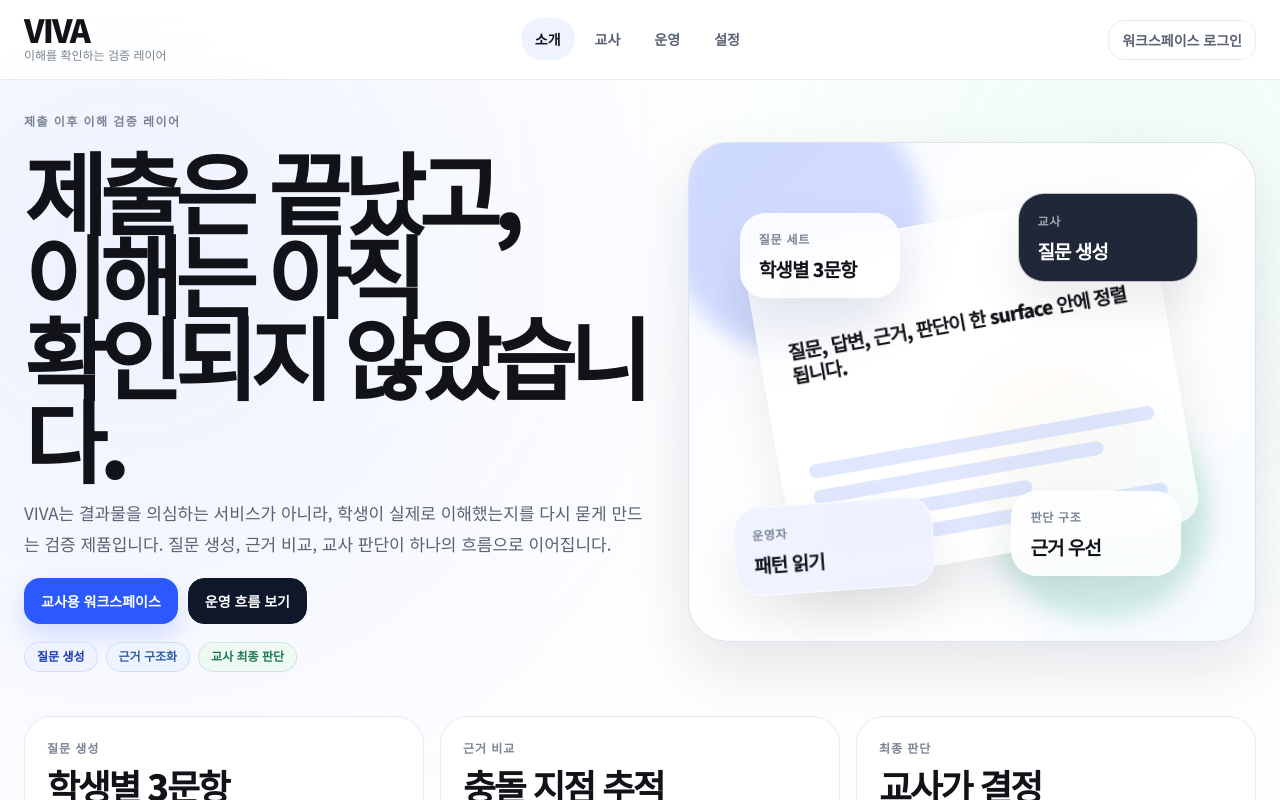
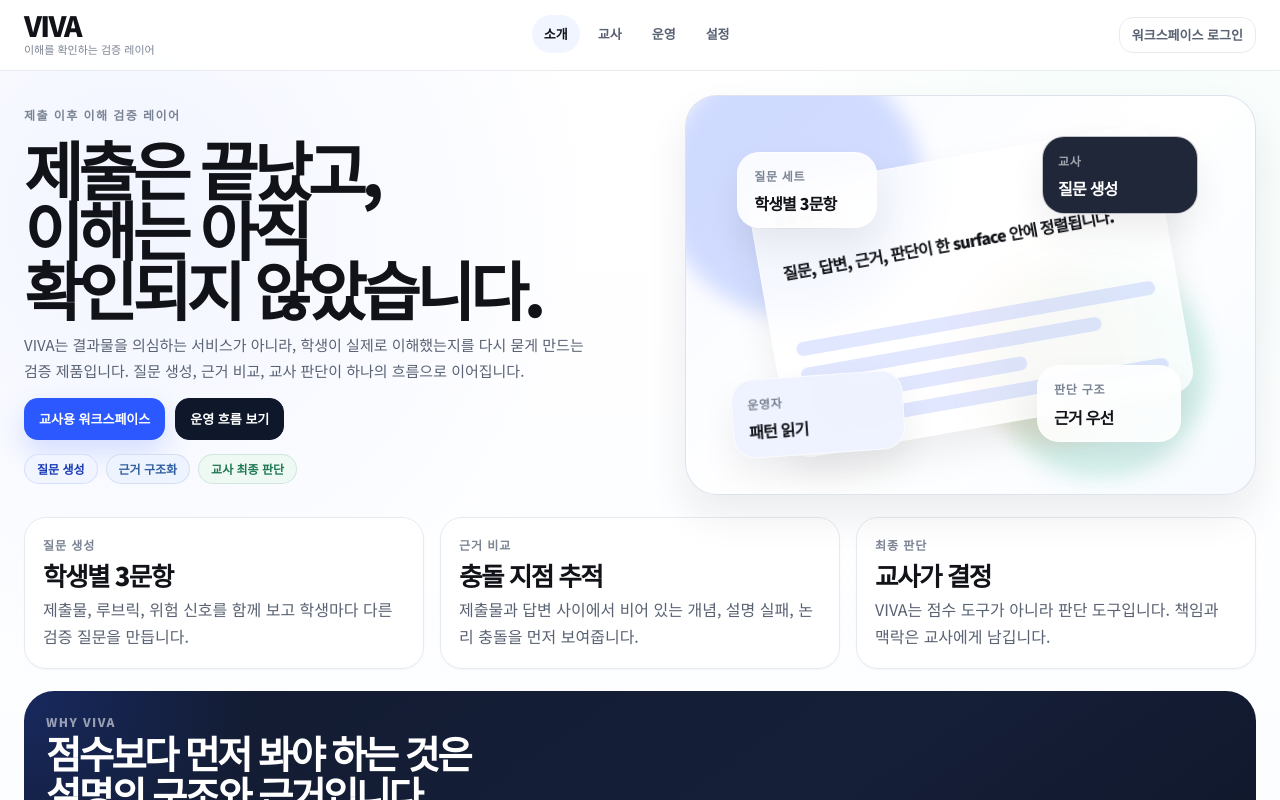
Before and after one commit to devmonkey1202/viva, a Next.js app in the folder apps/web/: page / in a window 1280 px wide. Shown: the top 800 px of the page. Built offline with nearby package versions, Linux system fonts and the light colour scheme.

Commit message:
style: refine typography and responsive pacing

```diff
--- a/apps/web/src/app/globals.css
+++ b/apps/web/src/app/globals.css
@@ -3,11 +3,11 @@
 :root {
   --background: #ffffff;
   --surface: #ffffff;
-  --surface-subtle: #f8faff;
-  --surface-alt: #f3f6fc;
-  --surface-blue: #eef3ff;
-  --surface-mint: #eaf7f1;
-  --surface-peach: #fff1e8;
+  --surface-subtle: #fafbfd;
+  --surface-alt: #f5f7fb;
+  --surface-blue: #f1f5ff;
+  --surface-mint: #eef8f4;
+  --surface-peach: #fff5ee;
   --surface-ink: #0f172b;
   --text: #111318;
   --text-secondary: #596273;
@@ -16,8 +16,8 @@
   --line-strong: #d5dce8;
   --accent: #2b59ff;
   --accent-strong: #183bb6;
-  --accent-soft: #eef3ff;
-  --accent-softer: rgba(43, 89, 255, 0.08);
+  --accent-soft: #f1f5ff;
+  --accent-softer: rgba(43, 89, 255, 0.06);
   --mint-strong: #2d8e6a;
   --warning: #9a5f15;
   --warning-soft: #fff5e8;
@@ -27,13 +27,13 @@
   --info-soft: #eef4ff;
   --success: #1f7a55;
   --success-soft: #eff9f3;
-  --shadow-xs: 0 1px 2px rgba(16, 24, 40, 0.04);
-  --shadow-sm: 0 12px 24px rgba(16, 24, 40, 0.06);
-  --shadow-md: 0 24px 60px rgba(16, 24, 40, 0.1);
-  --radius-sm: 14px;
-  --radius-md: 20px;
-  --radius-lg: 28px;
-  --radius-xl: 36px;
+  --shadow-xs: 0 1px 2px rgba(16, 24, 40, 0.035);
+  --shadow-sm: 0 10px 22px rgba(16, 24, 40, 0.055);
+  --shadow-md: 0 20px 48px rgba(16, 24, 40, 0.085);
+  --radius-sm: 12px;
+  --radius-md: 18px;
+  --radius-lg: 24px;
+  --radius-xl: 32px;
   --motion-fast: 160ms;
   --motion-base: 220ms;
   --easing: cubic-bezier(0.2, 0.8, 0.2, 1);
@@ -58,7 +58,7 @@
   background: var(--background);
   color: var(--text);
   font-family: var(--font-viva-sans), sans-serif;
-  line-height: 1.58;
+  line-height: 1.54;
   text-rendering: optimizeLegibility;
 }
 
@@ -81,16 +81,16 @@
 .app-shell {
   min-height: 100vh;
   background:
-    radial-gradient(circle at 8% -2%, rgba(43, 89, 255, 0.06), transparent 22%),
-    radial-gradient(circle at 100% 0%, rgba(15, 23, 43, 0.04), transparent 26%),
+    radial-gradient(circle at 8% -2%, rgba(43, 89, 255, 0.045), transparent 22%),
+    radial-gradient(circle at 100% 0%, rgba(15, 23, 43, 0.03), transparent 26%),
     var(--background);
 }
 
 .app-shell--landing {
   background:
-    radial-gradient(circle at 10% 8%, rgba(43, 89, 255, 0.08), transparent 20%),
-    radial-gradient(circle at 88% 6%, rgba(61, 219, 162, 0.08), transparent 16%),
-    linear-gradient(180deg, #ffffff 0%, #fbfcff 42%, #ffffff 100%);
+    radial-gradient(circle at 10% 8%, rgba(43, 89, 255, 0.06), transparent 18%),
+    radial-gradient(circle at 88% 6%, rgba(61, 219, 162, 0.05), transparent 14%),
+    linear-gradient(180deg, #ffffff 0%, #fcfdff 40%, #ffffff 100%);
 }
 
 .app-shell--teacher,
@@ -103,17 +103,17 @@
 }
 
 .page-stack {
-  width: min(1380px, 100%);
+  width: min(1280px, 100%);
   margin: 0 auto;
   display: flex;
   flex-direction: column;
-  gap: 24px;
-  padding: 20px 16px 56px;
+  gap: 20px;
+  padding: 18px 16px 52px;
 }
 
 .page-stack--landing {
-  gap: 44px;
-  padding-top: 32px;
+  gap: 36px;
+  padding-top: 24px;
 }
 
 .page-stack--auth {
@@ -135,14 +135,14 @@
 }
 
 .app-header__inner {
-  width: min(1380px, 100%);
+  width: min(1280px, 100%);
   margin: 0 auto;
   display: flex;
   flex-wrap: wrap;
   align-items: center;
   justify-content: space-between;
   gap: 12px 18px;
-  padding: 14px 16px;
+  padding: 12px 16px;
 }
 
 .brand-link {
@@ -156,14 +156,14 @@
 }
 
 .brand-link__copy strong {
-  font-size: 30px;
+  font-size: 26px;
   font-weight: 900;
   letter-spacing: -0.06em;
-  line-height: 0.95;
+  line-height: 0.96;
 }
 
 .brand-link__copy span {
-  font-size: 12px;
+  font-size: 11px;
   color: var(--text-muted);
 }
 
@@ -186,10 +186,10 @@
   display: inline-flex;
   align-items: center;
   justify-content: center;
-  min-height: 42px;
+  min-height: 38px;
   border-radius: 999px;
-  padding: 0 14px;
-  font-size: 14px;
+  padding: 0 12px;
+  font-size: 13px;
   font-weight: 700;
   color: var(--text-secondary);
   transition:
@@ -224,12 +224,12 @@
 .intro-block {
   position: relative;
   display: grid;
-  gap: 22px;
+  gap: 18px;
   border: 1px solid var(--line);
   border-radius: var(--radius-xl);
   background:
     linear-gradient(180deg, rgba(255, 255, 255, 0.98) 0%, rgba(250, 251, 255, 0.98) 100%);
-  padding: 28px;
+  padding: 22px;
   box-shadow: var(--shadow-sm);
   overflow: hidden;
 }
@@ -271,8 +271,8 @@
 .intro-title,
 .auth-shell__title {
   margin: 0;
-  font-size: clamp(2.2rem, 4vw, 4.2rem);
-  line-height: 1;
+  font-size: clamp(1.85rem, 3.2vw, 3.2rem);
+  line-height: 1.02;
   letter-spacing: -0.07em;
   font-weight: 900;
 }
@@ -282,8 +282,8 @@
 .section-description,
 .body-copy {
   margin: 0;
-  font-size: 15px;
-  line-height: 1.8;
+  font-size: 14px;
+  line-height: 1.72;
   color: var(--text-secondary);
 }
 
@@ -302,11 +302,11 @@
   align-items: center;
   justify-content: center;
   gap: 8px;
-  min-height: 46px;
+  min-height: 42px;
   border: 1px solid transparent;
-  border-radius: 16px;
-  padding: 0 16px;
-  font-size: 14px;
+  border-radius: 14px;
+  padding: 0 14px;
+  font-size: 13px;
   font-weight: 800;
   transition:
     transform var(--motion-fast) var(--easing),
@@ -360,8 +360,8 @@
 }
 
 .button--compact {
-  min-height: 40px;
-  padding-inline: 13px;
+  min-height: 36px;
+  padding-inline: 12px;
 }
 
 .button--full {
@@ -371,11 +371,11 @@
 .surface-card {
   position: relative;
   display: grid;
-  gap: 18px;
+  gap: 16px;
   border: 1px solid var(--line);
   border-radius: var(--radius-lg);
   background: var(--surface);
-  padding: 22px;
+  padding: 18px;
   box-shadow: var(--shadow-xs);
   overflow: hidden;
 }
@@ -419,7 +419,7 @@
   flex-wrap: wrap;
   align-items: flex-start;
   justify-content: space-between;
-  gap: 16px;
+  gap: 12px;
 }
 
 .surface-card__action {
@@ -435,16 +435,16 @@
 
 .section-title {
   margin: 0;
-  font-size: clamp(1.4rem, 2vw, 1.95rem);
-  line-height: 1.18;
+  font-size: clamp(1.22rem, 1.5vw, 1.68rem);
+  line-height: 1.24;
   letter-spacing: -0.05em;
   font-weight: 900;
 }
 
 .section-headline {
   margin: 0;
-  font-size: clamp(1.8rem, 3vw, 3rem);
-  line-height: 1.08;
+  font-size: clamp(1.6rem, 2.2vw, 2.3rem);
+  line-height: 1.12;
   letter-spacing: -0.06em;
   font-weight: 900;
 }
@@ -467,11 +467,11 @@
 .metric-card {
   display: grid;
   gap: 8px;
-  min-height: 144px;
+  min-height: 124px;
   border: 1px solid var(--line);
-  border-radius: 24px;
+  border-radius: 20px;
   background: linear-gradient(180deg, #ffffff 0%, #f9fbff 100%);
-  padding: 20px;
+  padding: 18px;
   box-shadow: var(--shadow-xs);
 }
 
@@ -486,7 +486,7 @@
 
 .metric-card__value {
   margin: 0;
-  font-size: clamp(1.85rem, 3vw, 2.4rem);
+  font-size: clamp(1.45rem, 2vw, 1.9rem);
   line-height: 1;
   letter-spacing: -0.06em;
   font-weight: 900;
@@ -494,8 +494,8 @@
 
 .metric-card__note {
   margin: 0;
-  font-size: 13px;
-  line-height: 1.65;
+  font-size: 12px;
+  line-height: 1.58;
   color: var(--text-secondary);
 }
 
@@ -559,15 +559,15 @@
 }
 
 .field-block__label {
-  font-size: 14px;
+  font-size: 13px;
   font-weight: 800;
   color: var(--text);
 }
 
 .field-block__helper,
 .helper-text {
-  font-size: 13px;
-  line-height: 1.65;
+  font-size: 12px;
+  line-height: 1.58;
   color: var(--text-muted);
 }
 
@@ -575,10 +575,10 @@
 .form-textarea {
   width: 100%;
   border: 1px solid var(--line);
-  border-radius: 18px;
+  border-radius: 16px;
   background: #ffffff;
   color: var(--text);
-  padding: 14px 16px;
+  padding: 13px 14px;
   transition:
     border-color var(--motion-fast) var(--easing),
     box-shadow var(--motion-fast) var(--easing),
@@ -586,13 +586,13 @@
 }
 
 .form-input {
-  min-height: 48px;
+  min-height: 44px;
 }
 
 .form-textarea {
-  min-height: 132px;
+  min-height: 120px;
   resize: vertical;
-  line-height: 1.75;
+  line-height: 1.68;
 }
 
 .form-input:focus,
@@ -614,12 +614,12 @@
 .toggle-row {
   display: flex;
   align-items: center;
-  gap: 10px;
-  min-height: 48px;
+  gap: 8px;
+  min-height: 44px;
   border: 1px solid var(--line);
-  border-radius: 18px;
+  border-radius: 16px;
   background: #ffffff;
-  padding: 0 14px;
+  padding: 0 13px;
   color: var(--text-secondary);
 }
 
@@ -633,9 +633,9 @@
   display: grid;
   gap: 10px;
   border: 1px solid var(--line);
-  border-radius: 20px;
+  border-radius: 18px;
   background: linear-gradient(180deg, #fbfcff 0%, #f7f9fc 100%);
-  padding: 16px;
+  padding: 14px;
 }
 
 .summary-box--accent {
@@ -661,8 +661,8 @@
 .voice-preview__body,
 .completion-card__body {
   margin: 0;
-  font-size: 15px;
-  line-height: 1.75;
+  font-size: 14px;
+  line-height: 1.68;
   color: var(--text);
 }
 
@@ -675,7 +675,7 @@
 }
 
 .question-card__head strong {
-  font-size: 15px;
+  font-size: 14px;
   font-weight: 800;
 }
 
@@ -685,14 +685,14 @@
 .completion-card__hint,
 .voice-preview__label {
   margin: 0;
-  font-size: 13px;
-  line-height: 1.65;
+  font-size: 12px;
+  line-height: 1.58;
   color: var(--text-muted);
 }
 
 .contradiction-card__label {
   margin: 0;
-  font-size: 13px;
+  font-size: 12px;
   font-weight: 800;
   color: var(--text-secondary);
 }
@@ -711,15 +711,15 @@
 
 .empty-state__title {
   margin: 0;
-  font-size: 15px;
+  font-size: 14px;
   font-weight: 800;
 }
 
 .empty-state__description {
   margin: 0;
   color: var(--text-secondary);
-  font-size: 14px;
-  line-height: 1.75;
+  font-size: 13px;
+  line-height: 1.68;
 }
 
 .list-row {
@@ -743,28 +743,28 @@
 
 .list-row__title {
   margin: 0;
-  font-size: 14px;
+  font-size: 13px;
   font-weight: 800;
 }
 
 .list-row__body {
   margin: 0;
-  font-size: 13px;
-  line-height: 1.65;
+  font-size: 12px;
+  line-height: 1.58;
   color: var(--text-muted);
 }
 
 .list-row__value {
-  font-size: 18px;
+  font-size: 16px;
   font-weight: 800;
 }
 
 .inline-alert,
 .inline-notice {
-  border-radius: 18px;
-  padding: 14px 16px;
-  font-size: 14px;
-  line-height: 1.65;
+  border-radius: 16px;
+  padding: 12px 14px;
+  font-size: 13px;
+  line-height: 1.58;
 }
 
 .inline-alert {
@@ -788,9 +788,9 @@
   display: grid;
   gap: 12px;
   border: 1px solid var(--line);
-  border-radius: 20px;
+  border-radius: 18px;
   background: #ffffff;
-  padding: 18px;
+  padding: 16px;
 }
 
 .flow-guide__step--current {
@@ -813,42 +813,42 @@
   display: inline-flex;
   align-items: center;
   justify-content: center;
-  width: 34px;
-  height: 34px;
+  width: 30px;
+  height: 30px;
   border-radius: 999px;
   background: var(--surface-blue);
   color: var(--accent-strong);
-  font-size: 13px;
+  font-size: 12px;
   font-weight: 800;
 }
 
 .flow-guide__title {
   margin: 0;
-  font-size: 15px;
+  font-size: 14px;
   font-weight: 800;
 }
 
 .flow-guide__description,
 .flow-guide__note {
   margin: 0;
+  font-size: 12px;
+  line-height: 1.58;
+  color: var(--text-secondary);
+}
+
+.decision-options {
+  display: grid;
+  gap: 8px;
+}
+
+.option-button {
+  min-height: 40px;
+  border: 1px solid var(--line);
+  border-radius: 14px;
+  background: #ffffff;
+  padding: 0 12px;
+  text-align: left;
   font-size: 13px;
-  line-height: 1.65;
-  color: var(--text-secondary);
-}
-
-.decision-options {
-  display: grid;
-  gap: 8px;
-}
-
-.option-button {
-  min-height: 44px;
-  border: 1px solid var(--line);
-  border-radius: 16px;
-  background: #ffffff;
-  padding: 0 14px;
-  text-align: left;
-  font-size: 14px;
   font-weight: 700;
   color: var(--text-secondary);
 }
@@ -932,9 +932,9 @@
   width: 100%;
   text-align: left;
   border: 1px solid var(--line);
-  border-radius: 20px;
+  border-radius: 18px;
   background: #ffffff;
-  padding: 16px;
+  padding: 14px;
   transition:
     border-color var(--motion-fast) var(--easing),
     background-color var(--motion-fast) var(--easing),
@@ -956,11 +956,11 @@
 }
 
 .student-layout {
-  width: min(760px, 100%);
+  width: min(720px, 100%);
   margin: 0 auto;
   display: grid;
-  gap: 18px;
-  padding: 18px 16px 42px;
+  gap: 16px;
+  padding: 16px 16px 36px;
 }
 
 .student-progress {
@@ -982,7 +982,7 @@
 }
 
 .student-progress__track {
-  height: 8px;
+  height: 6px;
   border-radius: 999px;
   background: #e8edf7;
   overflow: hidden;
@@ -1021,7 +1021,7 @@
 .data-table {
   width: 100%;
   border-collapse: collapse;
-  font-size: 14px;
+  font-size: 13px;
 }
 
 .data-table thead th {
@@ -1066,28 +1066,28 @@
 
 .landing-hero {
   display: grid;
-  gap: 28px;
+  gap: 22px;
   align-items: center;
 }
 
 .landing-hero__copy {
   display: grid;
-  gap: 18px;
+  gap: 14px;
 }
 
 .landing-hero__title {
   margin: 0;
-  font-size: clamp(3rem, 7vw, 6.8rem);
-  line-height: 0.92;
-  letter-spacing: -0.08em;
+  font-size: clamp(2.25rem, 5vw, 4.8rem);
+  line-height: 0.94;
+  letter-spacing: -0.075em;
   font-weight: 900;
 }
 
 .landing-hero__description {
   margin: 0;
-  max-width: 640px;
-  font-size: 17px;
-  line-height: 1.85;
+  max-width: 560px;
+  font-size: 15px;
+  line-height: 1.72;
   color: var(--text-secondary);
 }
 
@@ -1099,13 +1099,13 @@
 
 .landing-stage {
   position: relative;
-  min-height: 500px;
+  min-height: 400px;
   overflow: hidden;
-  border-radius: 40px;
+  border-radius: 32px;
   border: 1px solid rgba(213, 220, 232, 0.78);
   background:
     linear-gradient(135deg, rgba(248, 250, 255, 1) 0%, rgba(255, 255, 255, 1) 52%, rgba(247, 251, 255, 1) 100%);
-  box-shadow: var(--shadow-md);
+  box-shadow: 0 20px 40px rgba(16, 24, 40, 0.08);
 }
 
 .landing-stage__halo {
@@ -1141,9 +1141,9 @@
   display: grid;
   gap: 8px;
   border: 1px solid rgba(255, 255, 255, 0.72);
-  border-radius: 26px;
+  border-radius: 22px;
   backdrop-filter: blur(14px);
-  box-shadow: 0 24px 50px rgba(17, 19, 24, 0.08);
+  box-shadow: 0 18px 36px rgba(17, 19, 24, 0.07);
 }
 
 .landing-stage__plane span,
@@ -1158,15 +1158,15 @@
 
 .landing-stage__plane strong,
 .landing-stage__metric strong {
-  font-size: 19px;
-  line-height: 1.28;
+  font-size: 16px;
+  line-height: 1.26;
   letter-spacing: -0.05em;
   font-weight: 800;
 }
 
 .landing-stage__plane--main {
   inset: 15% 14% 17% 14%;
-  padding: 28px;
+  padding: 22px;
   background: rgba(255, 255, 255, 0.8);
   transform: rotate(-10deg);
 }
@@ -1174,8 +1174,8 @@
 .landing-stage__plane--top {
   top: 10%;
   right: 10%;
-  width: 180px;
-  padding: 18px;
+  width: 156px;
+  padding: 15px;
   background: rgba(15, 23, 43, 0.93);
   color: #ffffff;
 }
@@ -1187,8 +1187,8 @@
 .landing-stage__plane--side {
   left: 8%;
   bottom: 10%;
-  width: 200px;
-  padding: 18px;
+  width: 172px;
+  padding: 15px;
   background: rgba(238, 243, 255, 0.94);
   transform: rotate(-4deg);
 }
@@ -1196,16 +1196,16 @@
 .landing-stage__metric--left {
   left: 9%;
   top: 14%;
-  min-width: 160px;
-  padding: 16px 18px;
+  min-width: 140px;
+  padding: 14px 16px;
   background: rgba(255, 255, 255, 0.88);
 }
 
 .landing-stage__metric--right {
   right: 13%;
   bottom: 13%;
-  min-width: 170px;
-  padding: 16px 18px;
+  min-width: 144px;
+  padding: 14px 16px;
   background: rgba(255, 255, 255, 0.88);
 }
 
@@ -1241,11 +1241,11 @@
 .landing-role-card,
 .landing-preview-card {
   display: grid;
-  gap: 10px;
+  gap: 8px;
   border: 1px solid var(--line);
-  border-radius: 28px;
+  border-radius: 22px;
   background: #ffffff;
-  padding: 22px;
+  padding: 18px;
   box-shadow: var(--shadow-xs);
 }
 
@@ -1259,7 +1259,7 @@
 }
 
 .landing-proof-card__value {
-  font-size: clamp(1.8rem, 2.8vw, 2.6rem);
+  font-size: clamp(1.4rem, 2vw, 1.9rem);
   line-height: 1;
   letter-spacing: -0.06em;
   font-weight: 900;
@@ -1272,14 +1272,14 @@
 .landing-band__description {
   margin: 0;
   color: var(--text-secondary);
-  line-height: 1.8;
+  line-height: 1.7;
 }
 
 .landing-band {
   display: grid;
-  gap: 22px;
-  border-radius: 40px;
-  padding: 28px;
+  gap: 18px;
+  border-radius: 30px;
+  padding: 22px;
   background:
     radial-gradient(circle at top left, rgba(43, 89, 255, 0.22), transparent 18%),
     linear-gradient(145deg, #121b31 0%, #151f38 56%, #0e1425 100%);
@@ -1293,8 +1293,8 @@
 .landing-band__title,
 .landing-cta__title {
   margin: 0;
-  font-size: clamp(2rem, 4vw, 3.4rem);
-  line-height: 1.02;
+  font-size: clamp(1.7rem, 3vw, 2.6rem);
+  line-height: 1.08;
   letter-spacing: -0.07em;
   font-weight: 900;
 }
@@ -1326,8 +1326,8 @@
 .landing-role-card h3,
 .landing-preview-card h3 {
   margin: 0;
-  font-size: 24px;
-  line-height: 1.2;
+  font-size: 20px;
+  line-height: 1.22;
   letter-spacing: -0.05em;
   font-weight: 900;
 }
@@ -1336,21 +1336,21 @@
   display: grid;
   gap: 12px;
   border: 1px solid var(--line);
-  border-radius: 28px;
+  border-radius: 22px;
   background: #ffffff;
-  padding: 22px;
+  padding: 18px;
 }
 
 .landing-flow__item span {
   display: inline-flex;
   align-items: center;
   justify-content: center;
-  width: 44px;
-  height: 44px;
+  width: 38px;
+  height: 38px;
   border-radius: 999px;
   background: var(--accent-soft);
   color: var(--accent-strong);
-  font-size: 13px;
+  font-size: 12px;
   font-weight: 800;
 }
 
@@ -1358,7 +1358,7 @@
 .landing-role-card small {
   margin: 0;
   color: var(--text-secondary);
-  line-height: 1.75;
+  line-height: 1.68;
 }
 
 .landing-role-card--teacher {
@@ -1376,24 +1376,24 @@
 .landing-role-card__hint {
   display: inline-flex;
   align-items: center;
-  min-height: 44px;
-  font-size: 14px;
+  min-height: 38px;
+  font-size: 13px;
   font-weight: 700;
   color: var(--text-secondary);
 }
 
 .landing-preview-card {
-  gap: 14px;
+  gap: 12px;
 }
 
 .landing-preview-card__screen {
   display: grid;
   gap: 10px;
-  min-height: 220px;
-  border-radius: 24px;
+  min-height: 190px;
+  border-radius: 20px;
   border: 1px solid rgba(213, 220, 232, 0.78);
   background: linear-gradient(180deg, rgba(255, 255, 255, 0.96) 0%, rgba(247, 249, 255, 0.96) 100%);
-  padding: 16px;
+  padding: 14px;
 }
 
 .landing-preview-card__screen-top {
@@ -1403,7 +1403,7 @@
 
 .landing-preview-card__screen-body {
   display: grid;
-  grid-template-columns: minmax(0, 1fr) 116px;
+  grid-template-columns: minmax(0, 1fr) 94px;
   gap: 12px;
   flex: 1;
 }
@@ -1415,15 +1415,15 @@
 }
 
 .landing-preview-card__screen-main i {
-  height: 54px;
+  height: 46px;
 }
 
 .landing-preview-card__screen-main i:nth-child(1) {
-  height: 82px;
+  height: 68px;
 }
 
 .landing-preview-card__screen-side i {
-  height: 66px;
+  height: 56px;
 }
 
 .landing-preview-card--teacher .landing-preview-card__screen {
@@ -1448,13 +1448,13 @@
 
 .landing-cta {
   display: grid;
-  gap: 18px;
+  gap: 16px;
   border: 1px solid var(--line);
-  border-radius: 40px;
+  border-radius: 30px;
   background:
     linear-gradient(135deg, rgba(238, 243, 255, 0.95) 0%, rgba(255, 255, 255, 1) 58%),
     #ffffff;
-  padding: 28px;
+  padding: 22px;
   box-shadow: var(--shadow-sm);
 }
 
@@ -1466,15 +1466,15 @@
 .auth-shell__copy,
 .auth-shell__panel {
   border: 1px solid var(--line);
-  border-radius: 32px;
+  border-radius: 24px;
   background: #ffffff;
-  padding: 24px;
+  padding: 20px;
   box-shadow: var(--shadow-sm);
 }
 
 .auth-shell__copy {
   display: grid;
-  gap: 16px;
+  gap: 14px;
   background:
     radial-gradient(circle at top right, rgba(43, 89, 255, 0.08), transparent 22%),
     linear-gradient(180deg, #ffffff 0%, #fbfcff 100%);
@@ -1516,10 +1516,10 @@
   display: grid;
   gap: 16px;
   border: 1px solid var(--line);
-  border-radius: 32px;
+  border-radius: 24px;
   background:
     linear-gradient(180deg, rgba(246, 249, 255, 0.98) 0%, rgba(255, 255, 255, 1) 100%);
-  padding: 28px;
+  padding: 22px;
   box-shadow: var(--shadow-sm);
 }
 
@@ -1529,10 +1529,38 @@
   align-self: start;
 }
 
+.surface-card,
+.metric-card,
+.landing-proof-card,
+.landing-band__card,
+.landing-flow__item,
+.landing-role-card,
+.landing-preview-card,
+.session-browser-item,
+.role-choice {
+  transition:
+    transform var(--motion-fast) var(--easing),
+    box-shadow var(--motion-fast) var(--easing),
+    border-color var(--motion-fast) var(--easing),
+    background-color var(--motion-fast) var(--easing);
+}
+
+.surface-card:hover,
+.metric-card:hover,
+.landing-proof-card:hover,
+.landing-band__card:hover,
+.landing-flow__item:hover,
+.landing-role-card:hover,
+.landing-preview-card:hover {
+  transform: translateY(-2px);
+  box-shadow: var(--shadow-sm);
+}
+
 @media (min-width: 768px) {
   .page-stack {
+    gap: 22px;
     padding-inline: 24px;
-    padding-bottom: 64px;
+    padding-bottom: 60px;
   }
 
   .metric-grid {
@@ -1583,17 +1611,17 @@
   }
 
   .brand-link__copy strong {
-    font-size: 32px;
+    font-size: 28px;
   }
 
   .intro-block {
     grid-template-columns: minmax(0, 1.22fr) minmax(340px, 0.78fr);
-    padding: 32px;
+    padding: 26px;
   }
 
   .landing-hero {
     grid-template-columns: minmax(0, 1.05fr) minmax(500px, 0.95fr);
-    gap: 36px;
+    gap: 30px;
   }
 
   .landing-proof-grid {
@@ -1626,6 +1654,173 @@
   .page-stack--operator .surface-card:nth-child(2) {
     position: sticky;
     top: 98px;
+  }
+}
+
+@media (max-width: 767px) {
+  .page-stack {
+    gap: 16px;
+    padding-top: 14px;
+    padding-bottom: 32px;
+  }
+
+  .page-stack--landing {
+    gap: 28px;
+    padding-top: 18px;
+  }
+
+  .app-header__inner {
+    gap: 10px 12px;
+    padding: 10px 14px;
+  }
+
+  .brand-link__copy strong {
+    font-size: 22px;
+  }
+
+  .app-nav {
+    gap: 4px;
+  }
+
+  .app-nav__item {
+    min-height: 34px;
+    padding: 0 11px;
+    font-size: 12px;
+  }
+
+  .intro-block,
+  .surface-card,
+  .metric-card,
+  .landing-proof-card,
+  .landing-band__card,
+  .landing-flow__item,
+  .landing-role-card,
+  .landing-preview-card,
+  .landing-cta,
+  .auth-shell__copy,
+  .auth-shell__panel,
+  .empty-page__panel {
+    padding: 16px;
+  }
+
+  .intro-title,
+  .auth-shell__title {
+    font-size: 1.7rem;
+    line-height: 1.06;
+  }
+
+  .section-headline {
+    font-size: 1.45rem;
+  }
+
+  .landing-hero__title {
+    font-size: clamp(2rem, 10vw, 3rem);
+    line-height: 0.96;
+  }
+
+  .landing-hero__description,
+  .intro-description,
+  .auth-shell__description,
+  .section-description,
+  .body-copy {
+    font-size: 13px;
+    line-height: 1.66;
+  }
+
+  .landing-stage {
+    min-height: 320px;
+    border-radius: 26px;
+  }
+
+  .landing-stage__plane--main {
+    inset: 18% 10% 15% 10%;
+    padding: 16px;
+  }
+
+  .landing-stage__plane--top {
+    top: 8%;
+    right: 7%;
+    width: 122px;
+    padding: 12px;
+  }
+
+  .landing-stage__plane--side {
+    left: 7%;
+    bottom: 8%;
+    width: 132px;
+    padding: 12px;
+  }
+
+  .landing-stage__metric--left,
+  .landing-stage__metric--right {
+    min-width: 114px;
+    padding: 11px 12px;
+  }
+
+  .landing-stage__plane strong,
+  .landing-stage__metric strong {
+    font-size: 13px;
+  }
+
+  .landing-band,
+  .landing-cta {
+    border-radius: 24px;
+  }
+
+  .landing-band__title,
+  .landing-cta__title {
+    font-size: 1.55rem;
+    line-height: 1.12;
+  }
+
+  .landing-band__card h3,
+  .landing-flow__item h3,
+  .landing-role-card h3,
+  .landing-preview-card h3 {
+    font-size: 17px;
+  }
+
+  .landing-proof-card__value {
+    font-size: 1.3rem;
+  }
+
+  .landing-preview-card__screen {
+    min-height: 156px;
+  }
+
+  .landing-preview-card__screen-body {
+    grid-template-columns: minmax(0, 1fr) 74px;
+    gap: 10px;
+  }
+
+  .landing-preview-card__screen-main i {
+    height: 36px;
+  }
+
+  .landing-preview-card__screen-main i:nth-child(1) {
+    height: 54px;
+  }
+
+  .landing-preview-card__screen-side i {
+    height: 42px;
+  }
+
+  .metric-card {
+    min-height: 0;
+  }
+
+  .metric-card__value {
+    font-size: 1.35rem;
+  }
+
+  .button-row,
+  .badge-row {
+    gap: 6px;
+  }
+
+  .student-layout {
+    padding-inline: 14px;
+    padding-bottom: 28px;
   }
 }
 
```
